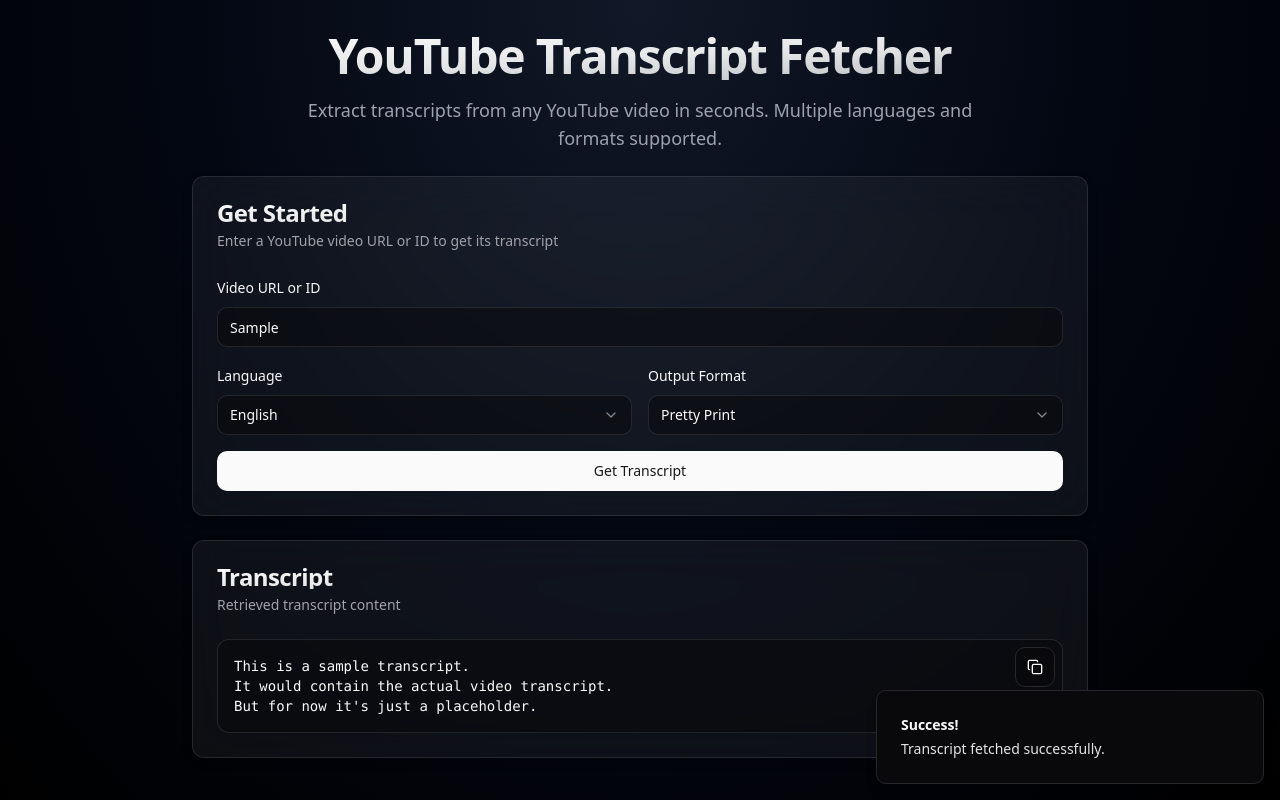
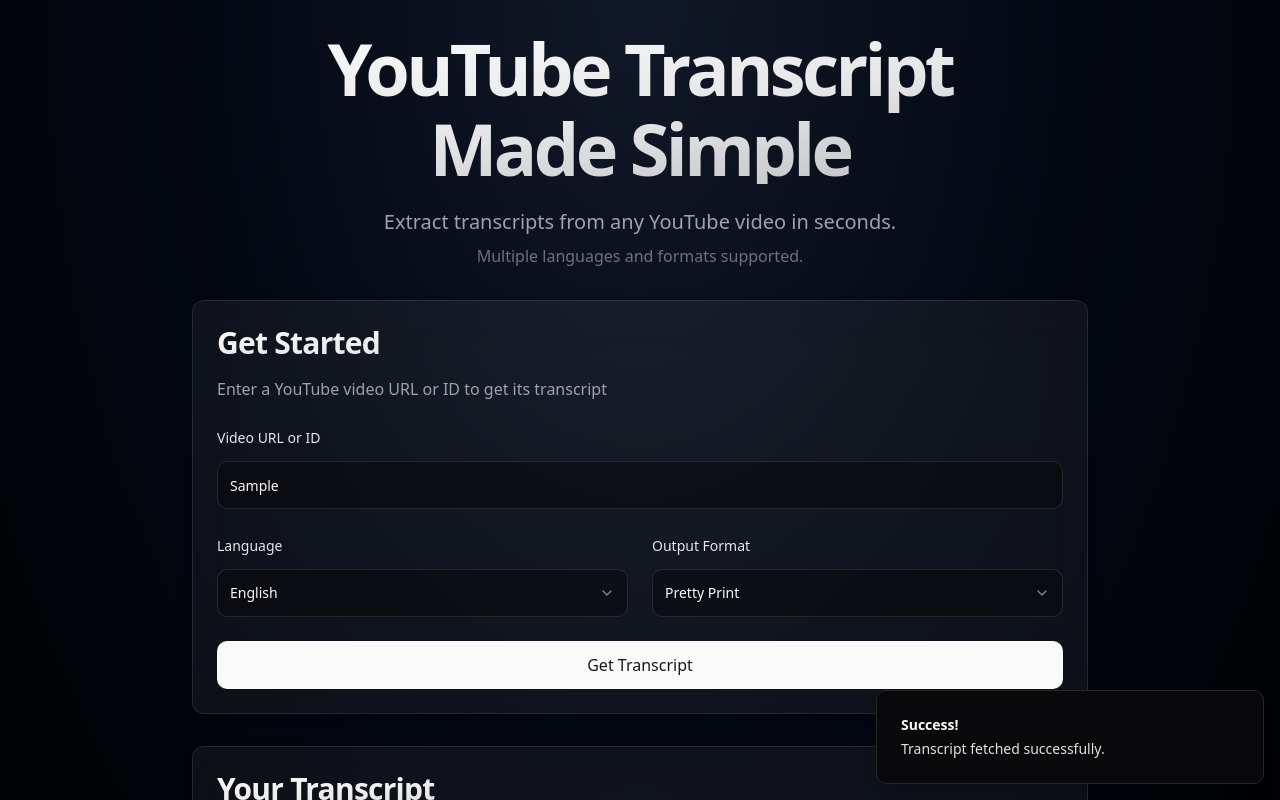
Before and after one commit to rbunch88/easy-transcript-fetcher, a React (Vite) app: page / in a window 1280 px wide. Both pictures are taken after typing "Sample" into the empty fields and a click on the button "Get Transcript". Shown: the top 800 px of the page. Built offline with nearby package versions, Linux system fonts and the light colour scheme.

Commit message:
Improve layout, design, and typography
Refactor the layout, design, and typography of the application to enhance user experience and visual appeal. Adjust styles and structure for better readability and usability.
[skip gpt_engineer]

```diff
--- a/src/components/TranscriptForm.tsx
+++ b/src/components/TranscriptForm.tsx
@@ -52,13 +52,17 @@ export function TranscriptForm() {
   };
 
   return (
-    <form onSubmit={handleSubmit} className="w-full max-w-4xl mx-auto space-y-6">
+    <form onSubmit={handleSubmit} className="w-full max-w-4xl mx-auto space-y-8">
       <Card className="glass-morphism animate-slide-up">
-        <CardHeader>
-          <CardTitle className="text-gradient">Get Started</CardTitle>
-          <CardDescription>Enter a YouTube video URL or ID to get its transcript</CardDescription>
+        <CardHeader className="space-y-4">
+          <CardTitle className="text-gradient text-2xl md:text-3xl font-bold tracking-tight">
+            Get Started
+          </CardTitle>
+          <CardDescription className="text-base text-gray-400">
+            Enter a YouTube video URL or ID to get its transcript
+          </CardDescription>
         </CardHeader>
-        <CardContent className="space-y-4">
+        <CardContent className="space-y-6">
           <TranscriptInput
             videoUrl={videoUrl}
             language={language}
@@ -73,9 +77,13 @@ export function TranscriptForm() {
 
       {transcript && (
         <Card className="glass-morphism animate-slide-up">
-          <CardHeader>
-            <CardTitle className="text-gradient">Transcript</CardTitle>
-            <CardDescription>Retrieved transcript content</CardDescription>
+          <CardHeader className="space-y-4">
+            <CardTitle className="text-gradient text-2xl md:text-3xl font-bold tracking-tight">
+              Your Transcript
+            </CardTitle>
+            <CardDescription className="text-base text-gray-400">
+              Ready to use - copy or download
+            </CardDescription>
           </CardHeader>
           <CardContent>
             <TranscriptOutput transcript={transcript} onCopy={copyToClipboard} />
--- a/src/components/transcript/SubmitButton.tsx
+++ b/src/components/transcript/SubmitButton.tsx
@@ -9,13 +9,13 @@ export function SubmitButton({ loading }: SubmitButtonProps) {
   return (
     <Button
       type="submit"
-      className="w-full transition-all hover:scale-[1.02] active:scale-[0.98]"
+      className="w-full h-12 text-base font-medium transition-all hover:scale-[1.02] active:scale-[0.98]"
       disabled={loading}
     >
       {loading ? (
         <>
-          <Loader2 className="mr-2 h-4 w-4 animate-spin" />
-          Fetching...
+          <Loader2 className="mr-2 h-5 w-5 animate-spin" />
+          Fetching transcript...
         </>
       ) : (
         "Get Transcript"
--- a/src/components/transcript/TranscriptInput.tsx
+++ b/src/components/transcript/TranscriptInput.tsx
@@ -20,23 +20,27 @@ export function TranscriptInput({
   onFormatChange,
 }: TranscriptInputProps) {
   return (
-    <div className="space-y-4">
-      <div className="space-y-2">
-        <Label htmlFor="video-url">Video URL or ID</Label>
+    <div className="space-y-6">
+      <div className="space-y-3">
+        <Label htmlFor="video-url" className="text-sm font-medium text-gray-200">
+          Video URL or ID
+        </Label>
         <Input
           id="video-url"
           placeholder="https://youtube.com/watch?v=... or video-id"
           value={videoUrl}
           onChange={(e) => onVideoUrlChange(e.target.value)}
           required
-          className="bg-background/50 border-white/10 focus:border-white/20 transition-colors"
+          className="bg-background/50 border-white/10 focus:border-white/20 transition-colors h-12 text-base"
         />
       </div>
-      <div className="grid grid-cols-1 md:grid-cols-2 gap-4">
-        <div className="space-y-2">
-          <Label htmlFor="language">Language</Label>
+      <div className="grid grid-cols-1 md:grid-cols-2 gap-6">
+        <div className="space-y-3">
+          <Label htmlFor="language" className="text-sm font-medium text-gray-200">
+            Language
+          </Label>
           <Select value={language} onValueChange={onLanguageChange}>
-            <SelectTrigger id="language" className="bg-background/50 border-white/10">
+            <SelectTrigger id="language" className="bg-background/50 border-white/10 h-12">
               <SelectValue placeholder="Select language" />
             </SelectTrigger>
             <SelectContent>
@@ -47,10 +51,12 @@ export function TranscriptInput({
             </SelectContent>
           </Select>
         </div>
-        <div className="space-y-2">
-          <Label htmlFor="format">Output Format</Label>
+        <div className="space-y-3">
+          <Label htmlFor="format" className="text-sm font-medium text-gray-200">
+            Output Format
+          </Label>
           <Select value={format} onValueChange={onFormatChange}>
-            <SelectTrigger id="format" className="bg-background/50 border-white/10">
+            <SelectTrigger id="format" className="bg-background/50 border-white/10 h-12">
               <SelectValue placeholder="Select format" />
             </SelectTrigger>
             <SelectContent>
--- a/src/components/transcript/TranscriptOutput.tsx
+++ b/src/components/transcript/TranscriptOutput.tsx
@@ -9,16 +9,16 @@ interface TranscriptOutputProps {
 export function TranscriptOutput({ transcript, onCopy }: TranscriptOutputProps) {
   return (
     <div className="relative">
-      <pre className="bg-background/50 p-4 rounded-lg overflow-auto max-h-[400px] text-sm border border-white/10">
+      <pre className="bg-background/50 p-6 rounded-lg overflow-auto max-h-[400px] text-base font-mono border border-white/10">
         {transcript}
       </pre>
       <Button
         variant="outline"
         size="icon"
-        className="absolute top-2 right-2 bg-background/50 hover:bg-background/80 transition-colors"
+        className="absolute top-4 right-4 bg-background/50 hover:bg-background/80 transition-colors"
         onClick={onCopy}
       >
-        <Copy className="h-4 w-4" />
+        <Copy className="h-5 w-5" />
       </Button>
     </div>
   );
--- a/src/pages/Index.tsx
+++ b/src/pages/Index.tsx
@@ -4,13 +4,15 @@ const Index = () => {
   return (
     <div className="min-h-screen bg-[radial-gradient(ellipse_at_top,_var(--tw-gradient-stops))] from-gray-900 via-gray-950 to-black p-4 md:p-8">
       <div className="max-w-6xl mx-auto">
-        <div className="space-y-6 animate-fade-in">
-          <div className="text-center space-y-4">
-            <h1 className="text-4xl md:text-5xl font-bold tracking-tight text-gradient">
-              YouTube Transcript Fetcher
+        <div className="space-y-8 animate-fade-in">
+          <div className="text-center space-y-6">
+            <h1 className="text-5xl md:text-6xl lg:text-7xl font-bold tracking-tighter text-gradient">
+              YouTube Transcript
+              <span className="block mt-2">Made Simple</span>
             </h1>
-            <p className="text-lg text-gray-400 max-w-2xl mx-auto">
-              Extract transcripts from any YouTube video in seconds. Multiple languages and formats supported.
+            <p className="text-lg md:text-xl text-gray-400 max-w-2xl mx-auto leading-relaxed">
+              Extract transcripts from any YouTube video in seconds.
+              <span className="block text-gray-500 text-base mt-2">Multiple languages and formats supported.</span>
             </p>
           </div>
           <TranscriptForm />
```
